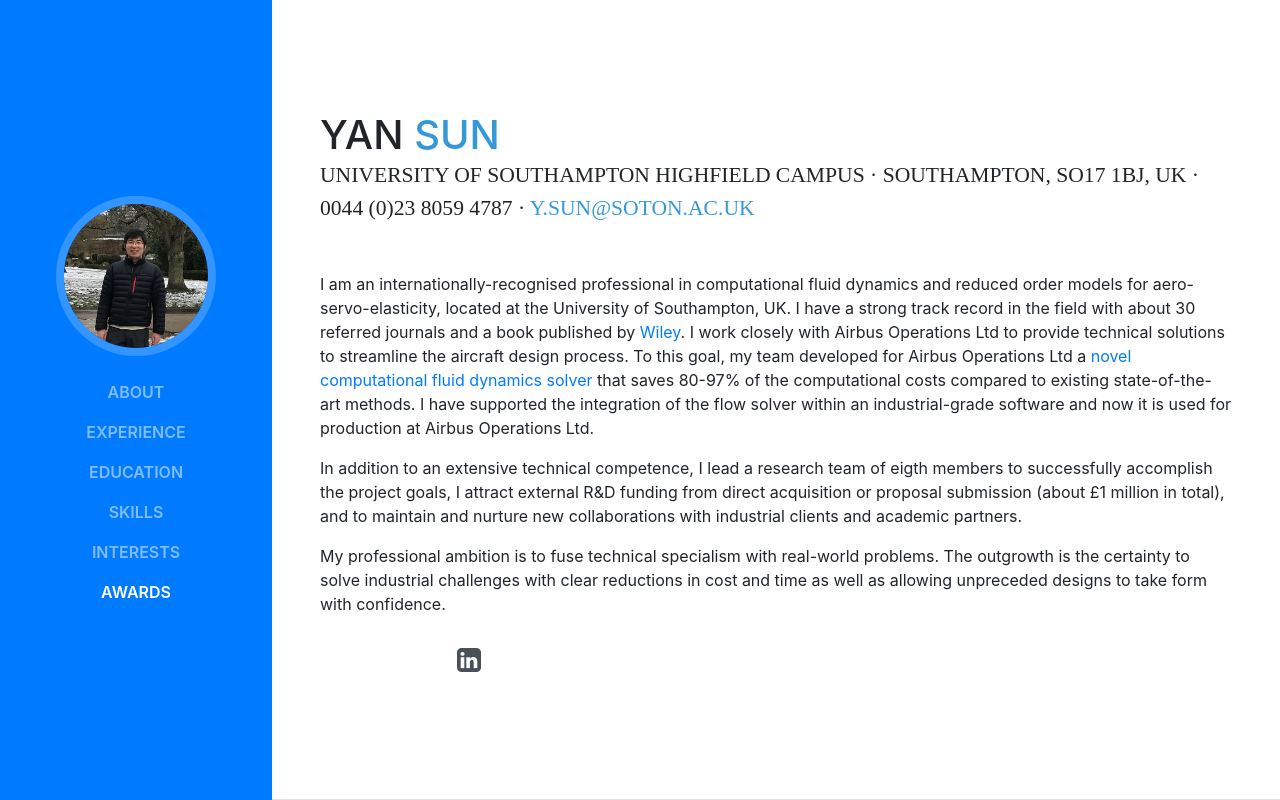
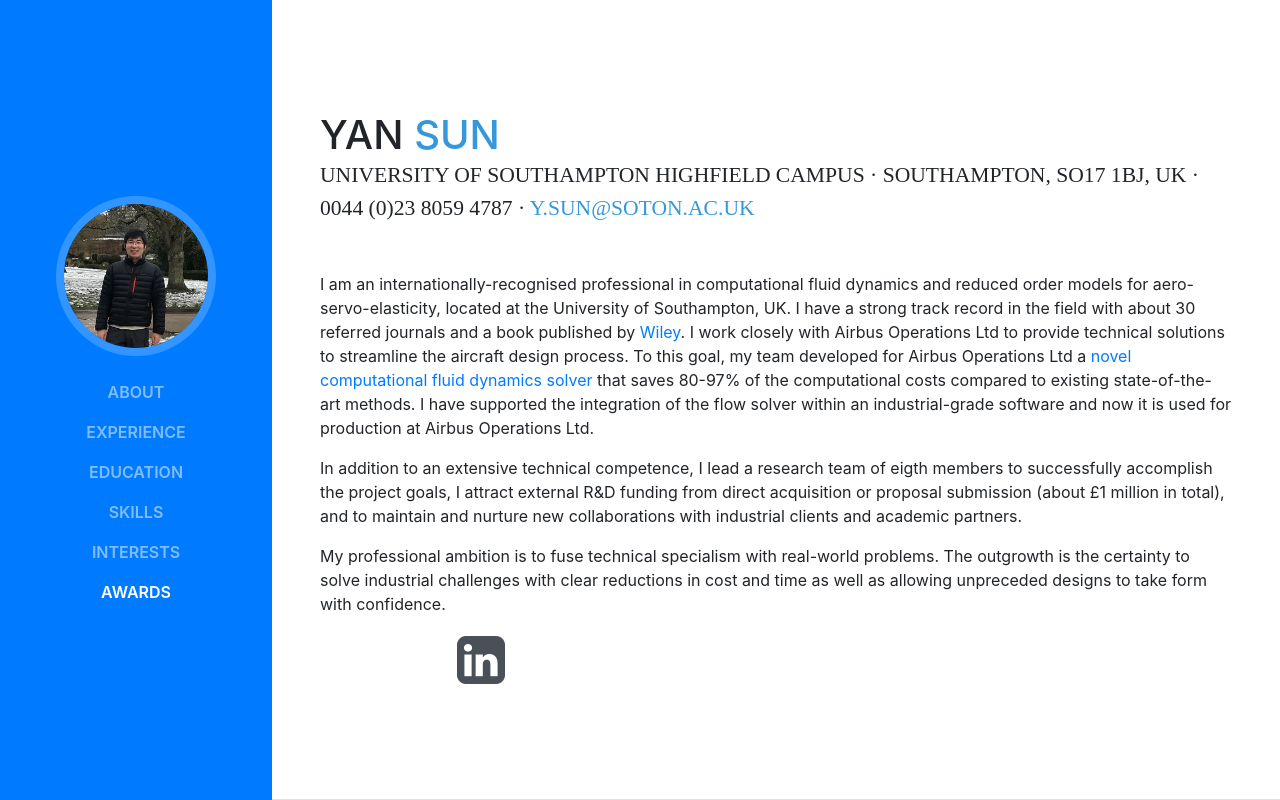
Before and after one commit to RiccardoRubini93/ADR.github.io, a website with bundled scripts: page people/index_ysun.html in a window 1280 px wide. Shown: the top 800 px of the page. Built offline with nearby package versions, Linux system fonts and the light colour scheme; some icons are missing; a web font is replaced by a local one.

Commit message:
Update index_ysun.html

```diff
--- a/people/index_ysun.html
+++ b/people/index_ysun.html
@@ -102,7 +102,7 @@
               <a href="#">
                 <span class="fa-stack fa-lg">
                   <!--<i class="fa fa-linkedin-square" style="font-size:56px"></i>-->
-                  <i class="https://www.linkedin.com/in/cardc-sunyan/"><i class="fa fa-linkedin-square"></i>
+                  <i class="https://www.linkedin.com/in/cardc-sunyan/"><i class="fa fa-linkedin-square" style="font-size:56px"></i>
                 </span>
               </a>
             </li>
```
